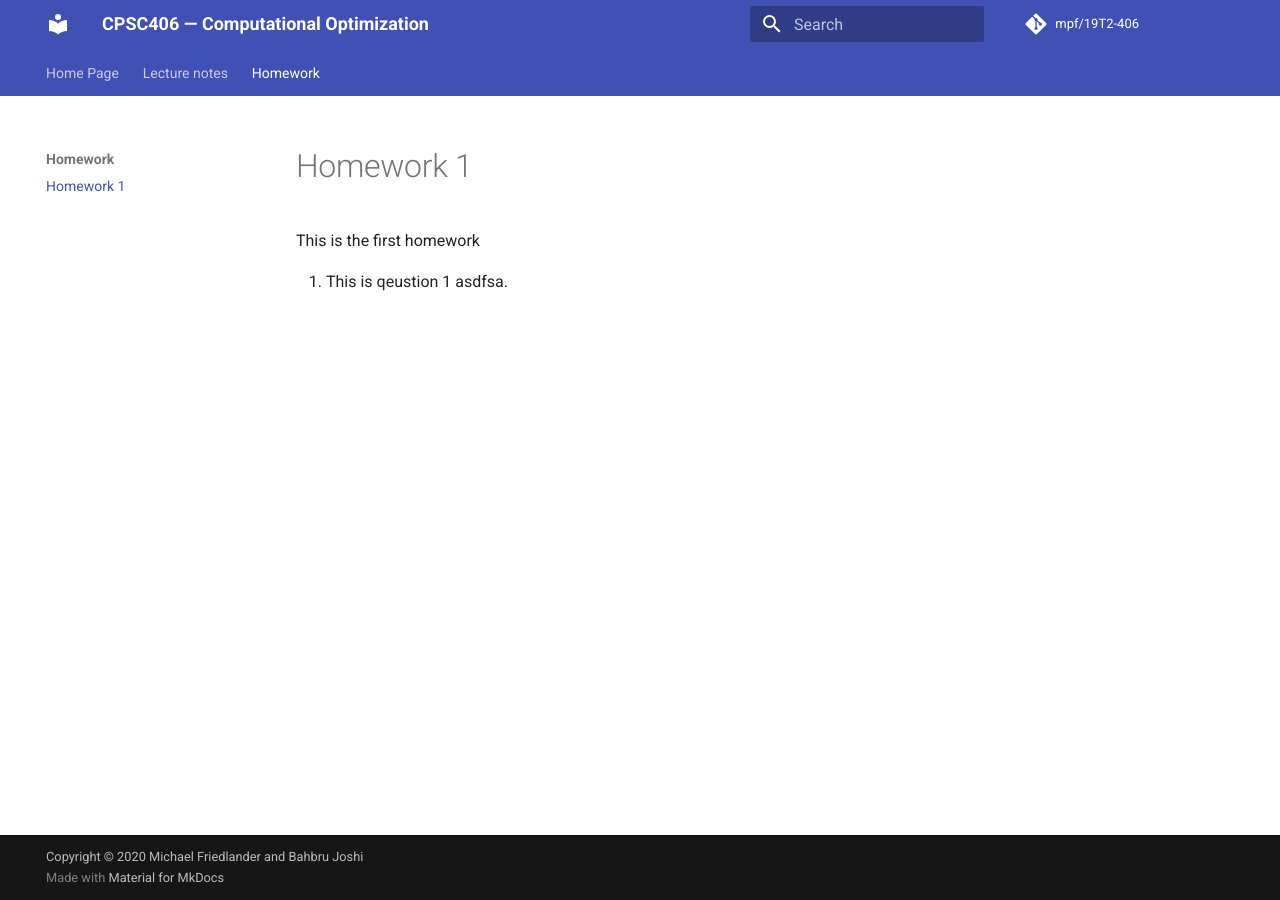
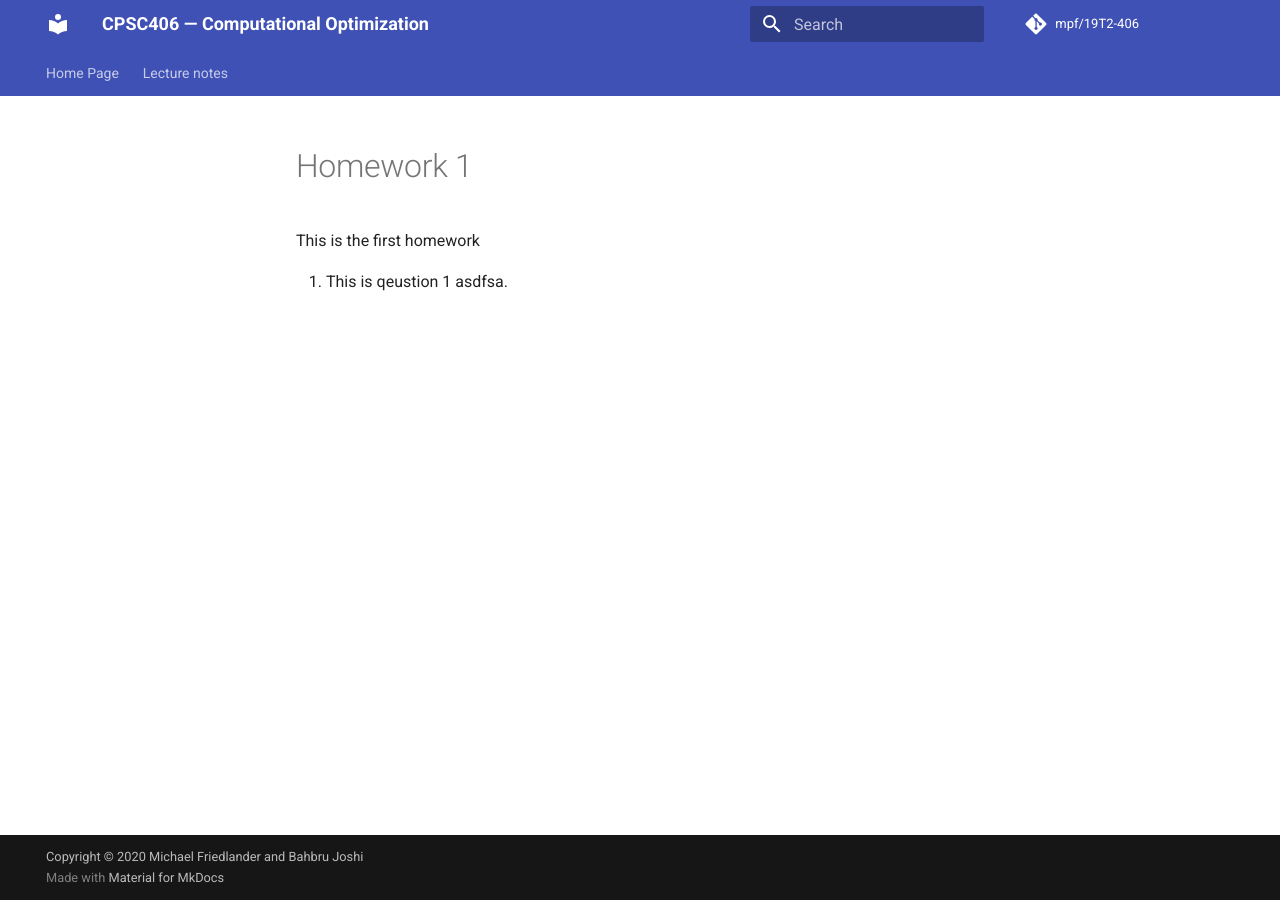
Before and after one commit to mpf/19T2-406, an MkDocs documentation site: the page built from docs/homework/hw1.md, in a window 1280 px wide. Built offline with MkDocs 1.6.1 and Material for MkDocs 9.7.7, drawn with Linux system fonts in a browser that asks for light colours; comment, search, counter and statistics services are not loaded; some of the changed lines change nothing that is shown.

Commit message:
Removed Hw Tab

```diff
--- a/mkdocs.yml
+++ b/mkdocs.yml
@@ -57,5 +57,5 @@ nav:
       # - Introduction: notes/introduction.md
       - Mathematical background: notes/background.md
       - Unconstrained optimization: notes/unconstrained.md
-  - Homework:
-      - Homework 1: homework/hw1.md
+  # - Homework:
+  #     - Homework 1: homework/hw1.md
```
